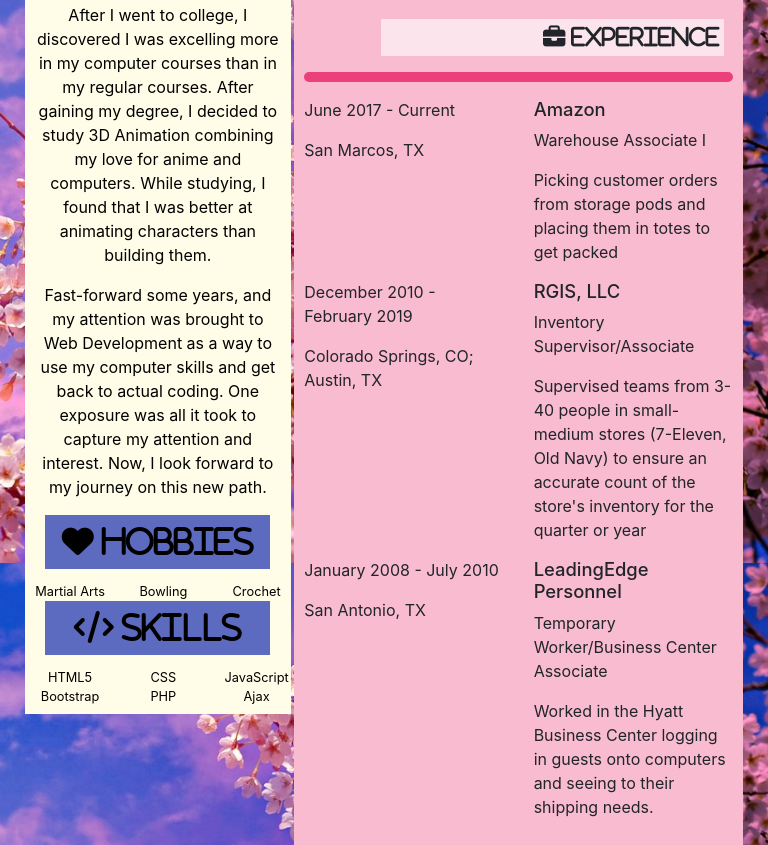
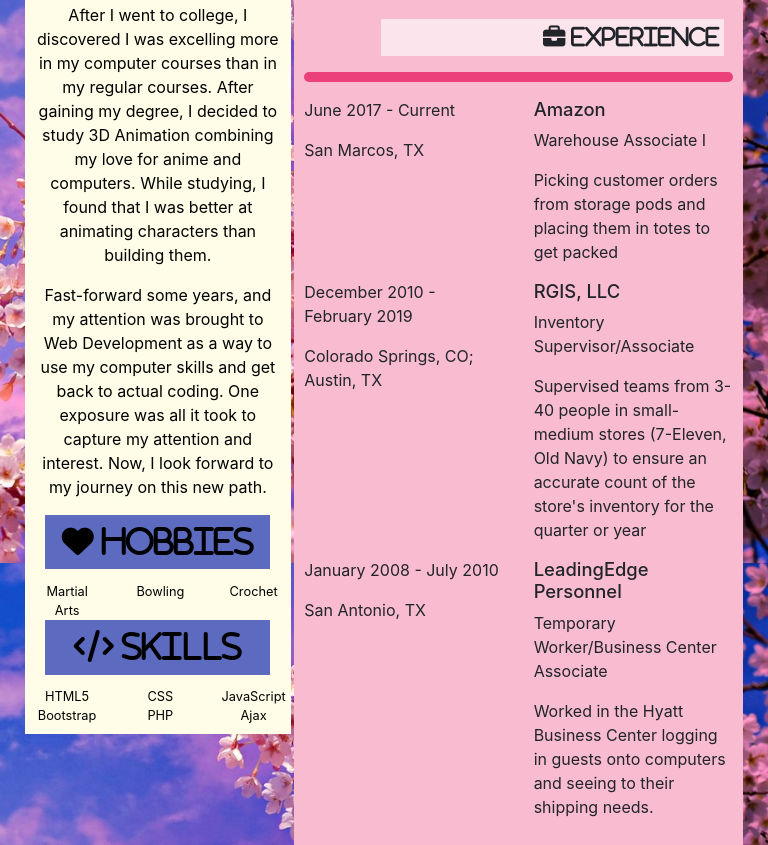
Before and after one commit to 2Coo85/Tasya-MainHub, a plain HTML site: page P1_02_webpage.html in a window 768 px wide. Shown: the part 1037-1882 px from the top of the page. Drawn offline with nearby package versions, Linux system fonts and the light colour scheme.

Commit message:
update css

```diff
--- a/P1_02_webpage.html
+++ b/P1_02_webpage.html
@@ -150,7 +150,7 @@
 			overflow: scroll;
 		}
 		div.col-sm-4{
-			padding-right: 4px;
+			padding-right: 10px;
 			font-size: 0.8em;
 			column-gap: 1px;
 		}
```
